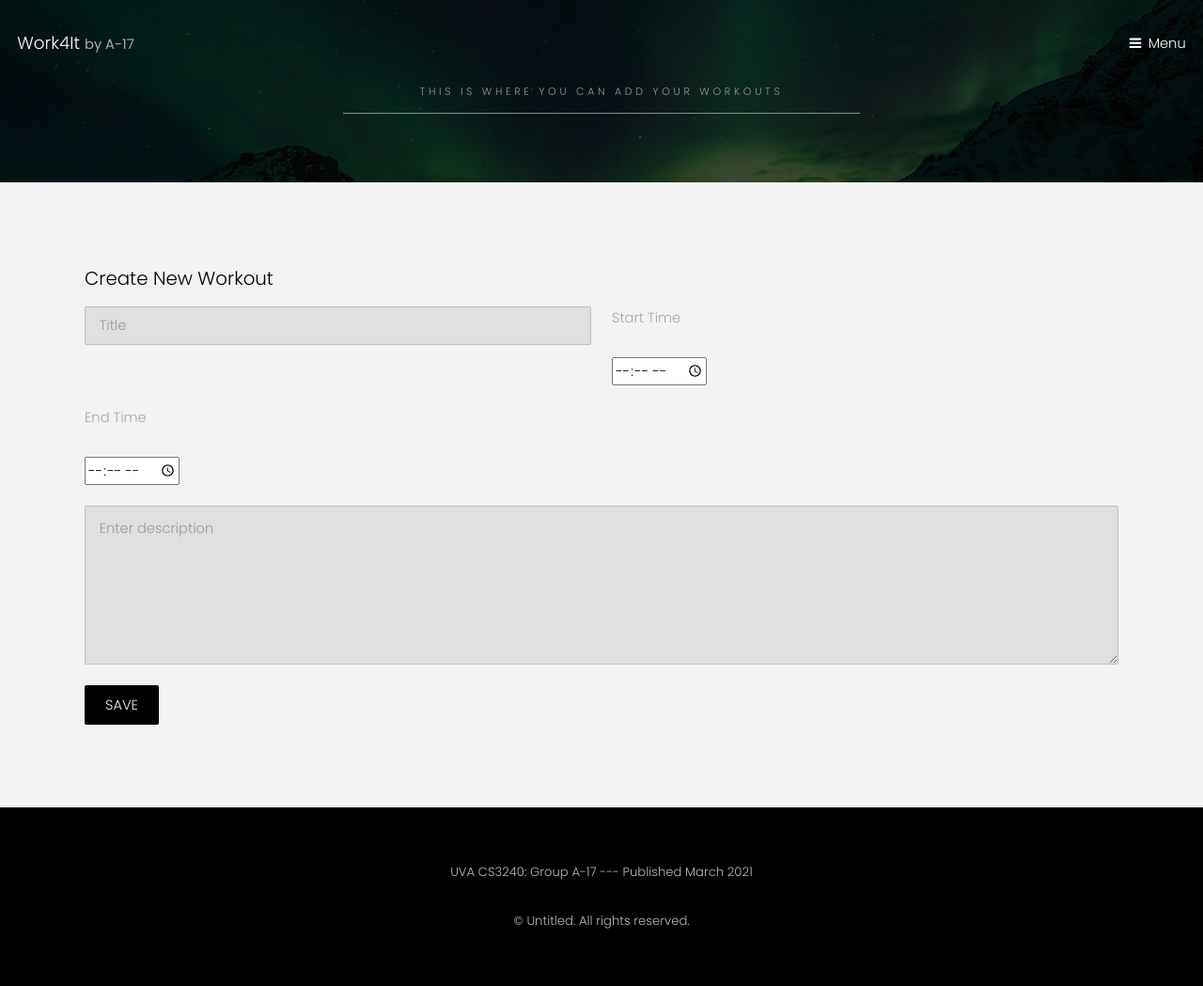
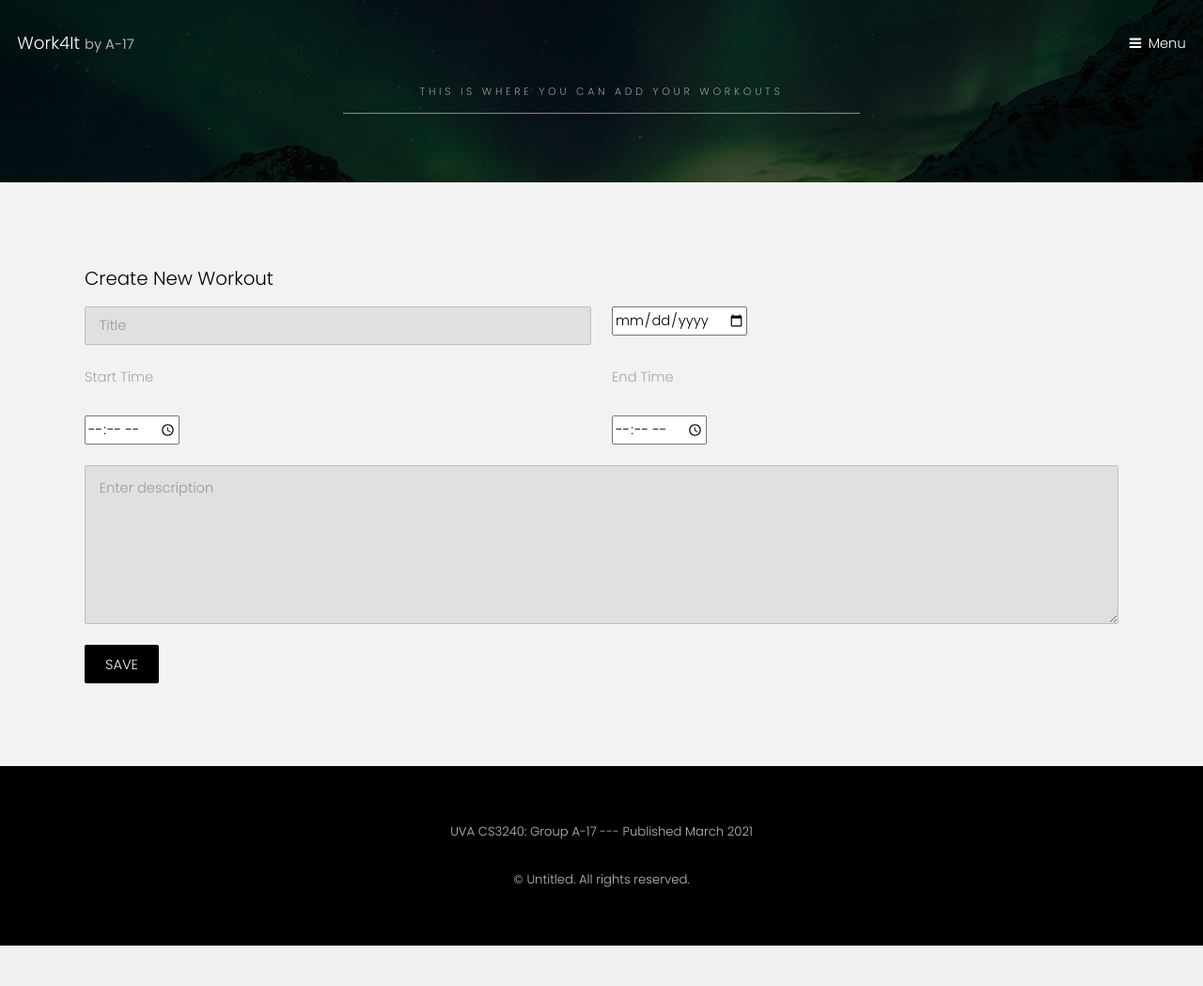
Before and after one commit to YuvrajS0/exerciseGamificationApp, a Django app: page /exercise/workout/ in a window 1280 px wide. Shown: the whole page at 94% size. After the commit the page ends 1006 px from the top, so only its background shows below. Run offline with Django 3.2, Linux system fonts and the light colour scheme; some libraries are stand-ins or nearby versions.

Commit message:
Fixed adding workout

```diff
--- a/exercise/templates/exercise/dashboard.html
+++ b/exercise/templates/exercise/dashboard.html
@@ -86,7 +86,7 @@
 												<td>{{ w.workout_points}}</td>
 												<td>{{ w.workout_start_time}}</td>
 												<td>{{ w.workout_end_time}}</td>
-												<!-- <td>{{ w.workout_pub_date }}/td> -->
+												<td>{{ w.workout_pub_date }}/td>
 											</tr>
 											{% endfor %}
 										</tbody>
--- a/exercise/templates/exercise/workout.html
+++ b/exercise/templates/exercise/workout.html
@@ -67,9 +67,9 @@
 					<input type="text" name="workout_title" id="workout_title" value="" placeholder="Title" />
 				</div>
 				<!-- DATE -->
-				<!-- <div class="6u$ 12u$(xsmall)">
+				<div class="6u$ 12u$(xsmall)">
 					<input type="date" name="workout_pub_date" id="workout_pub_date" value="" />
-				</div> -->
+				</div>
 				<!-- START TIME -->
 				<div class="6u 12u$(xsmall)">
 					<p>Start Time</p>
```
Also changed, not shown: db.sqlite3.
